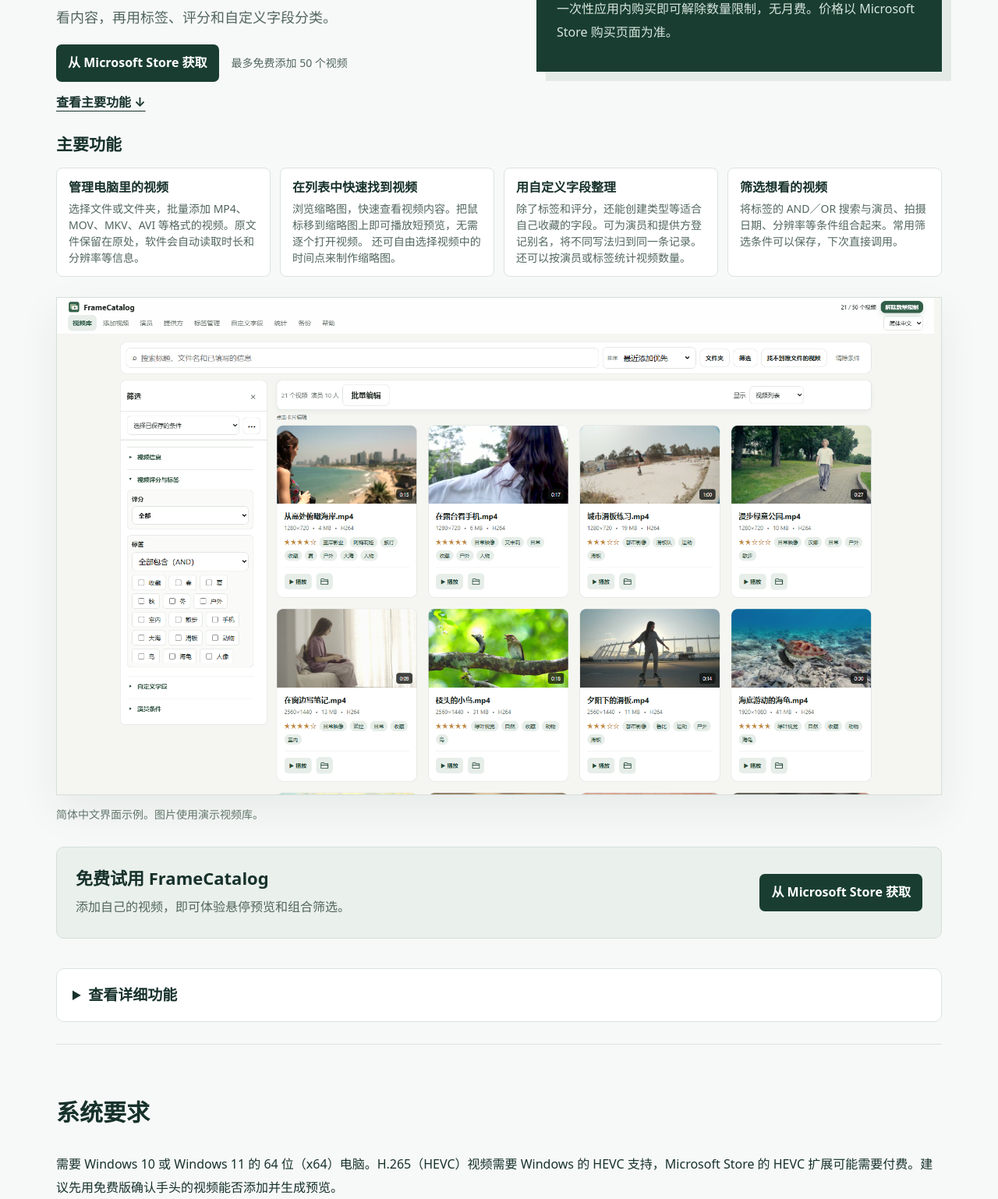
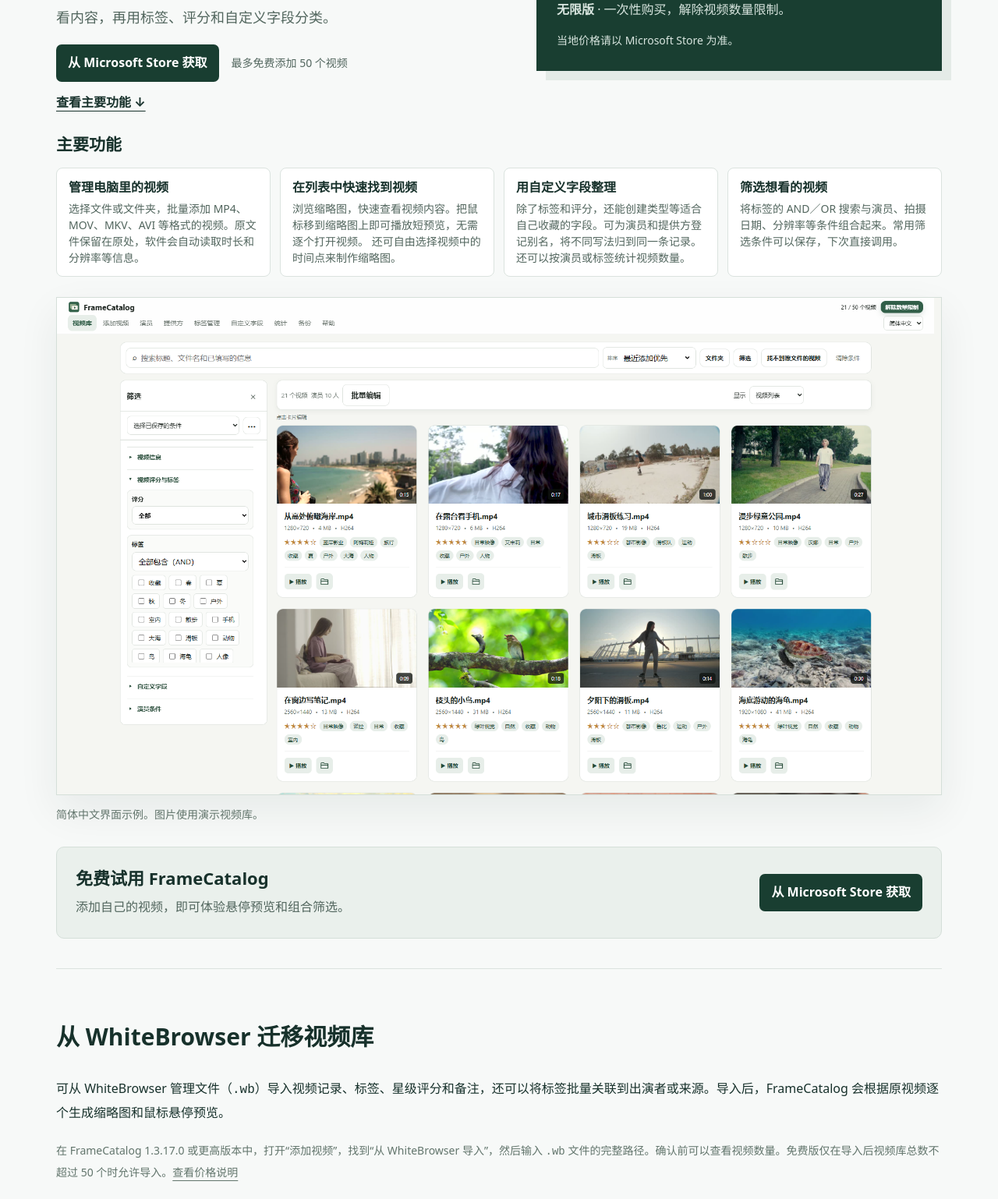
Before and after one commit to orivelaworks/orivelaworks.github.io, a plain HTML site: page zh-cn/index.html in a window 1280 px wide. Shown: the part 340-1878 px from the top of the page at 78% size. Drawn offline with Linux system fonts and the light colour scheme.

Commit message:
Add files via upload

```diff
--- a/zh-cn/index.html
+++ b/zh-cn/index.html
@@ -39,11 +39,11 @@
 <div class="hero-download"><a class="store-action" href="https://apps.microsoft.com/detail/9NKQ7ZGM85SK">从 Microsoft Store 获取</a><span>最多免费添加 50 个视频</span></div>
 <a class="jump" href="#features">查看主要功能 ↓</a>
 </div><section class="quick-features" id="features"><h2>主要功能</h2><div class="quick-grid"><article><h3>管理电脑里的视频</h3><p>选择文件或文件夹，批量添加 MP4、MOV、MKV、AVI 等格式的视频。原文件保留在原处，软件会自动读取时长和分辨率等信息。</p></article><article><h3>在列表中快速找到视频</h3><p>浏览缩略图，快速查看视频内容。把鼠标移到缩略图上即可播放短预览，无需逐个打开视频。 还可自由选择视频中的时间点来制作缩略图。</p></article><article><h3>用自定义字段整理</h3><p>除了标签和评分，还能创建类型等适合自己收藏的字段。可为演员和提供方登记别名，将不同写法归到同一条记录。 还可以按演员或标签统计视频数量。</p></article><article><h3>筛选想看的视频</h3><p>将标签的 AND／OR 搜索与演员、拍摄日期、分辨率等条件组合起来。常用筛选条件可以保存，下次直接调用。</p></article></div></section><aside class="hero-side"><div class="eyebrow" style="color:#d8e5df">免费版</div>
-<h2>50 个视频</h2><p>先用自己的视频体验整理、筛选和预览功能。</p><p>一次性应用内购买即可解除数量限制，无月费。价格以 Microsoft Store 购买页面为准。</p></aside></section>
+<h2 id="pricing">50 个视频</h2><p><strong>免费版</strong> · 最多添加 50 个视频。</p><p><strong>无限版</strong> · 一次性购买，解除视频数量限制。</p><p class="small">当地价格请以 Microsoft Store 为准。</p></aside></section>
 
 <figure class="showcase"><img src="../assets/library-zh-Hans.png" alt="FrameCatalog 简体中文界面，显示视频缩略图、评分和标签筛选" width="1920" height="1080"><figcaption>简体中文界面示例。图片使用演示视频库。</figcaption></figure>
 <aside class="store-callout"><div><h2>免费试用 FrameCatalog</h2><p>添加自己的视频，即可体验悬停预览和组合筛选。</p></div><a class="store-action" href="https://apps.microsoft.com/detail/9NKQ7ZGM85SK">从 Microsoft Store 获取</a></aside>
-<details class="feature-details"><summary>查看详细功能</summary><div class="feature-detail-content">
+<section class="section" id="whitebrowser-migration"><h2>从 WhiteBrowser 迁移视频库</h2><p>可从 WhiteBrowser 管理文件（<code>.wb</code>）导入视频记录、标签、星级评分和备注，还可以将标签批量关联到出演者或来源。导入后，FrameCatalog 会根据原视频逐个生成缩略图和鼠标悬停预览。</p><p class="note">在 FrameCatalog 1.3.17.0 或更高版本中，打开“添加视频”，找到“从 WhiteBrowser 导入”，然后输入 <code>.wb</code> 文件的完整路径。确认前可以查看视频数量。免费版仅在导入后视频库总数不超过 50 个时允许导入。<a href="#pricing">查看价格说明</a></p></section><details class="feature-details"><summary>查看详细功能</summary><div class="feature-detail-content">
 <section class="section" id="feature-import"><h2>添加视频</h2><p>选择视频文件或整个文件夹批量添加，也可以包含子文件夹。原视频保留在原处，软件会读取时长和分辨率等信息，并生成缩略图。</p><p>如果视频元数据包含拍摄时间，软件可以读取日期和时间。批量添加后，可在结果中查看未能读取的文件。</p></section>
 <section class="section" id="feature-preview"><h2>预览视频</h2><p>将鼠标移到缩略图上即可播放无声短预览。想看完整视频时，可用平时使用的播放器打开原文件。</p><p>可以更换自动生成的缩略图。输入时间或移动滑块，查看不同时间点的画面，再选择想用的那一帧。</p></section>
 <section class="section" id="feature-manage"><h2>管理视频库</h2><p>使用标签和五星评分，也可创建文本、日期、选项等自定义字段。需要给多个视频填写相同信息时，可以批量编辑。</p><p>集中管理演员和提供方的别名。可为演员单独评分和设置收藏排名，按演员分组浏览，还可以逐个视频记录同一演员的服装等信息。</p><figure class="detail-shot"><a href="../assets/performers-zh-Hans.png"><img src="../assets/performers-zh-Hans.png" alt="演员分组、星级评分和收藏排名" width="1920" height="1080" loading="lazy"></a></figure><h3>查看视频库统计</h3><p>可统计整个视频库，也可只统计筛选结果。查看视频数量、演员人数、总时长和原视频总大小。点击演员或标签的统计明细，即可打开对应的视频列表。</p></section>
```
Also changed, not shown: en/index.html (+2 -2 lines), index.html (+1 -1 lines).
